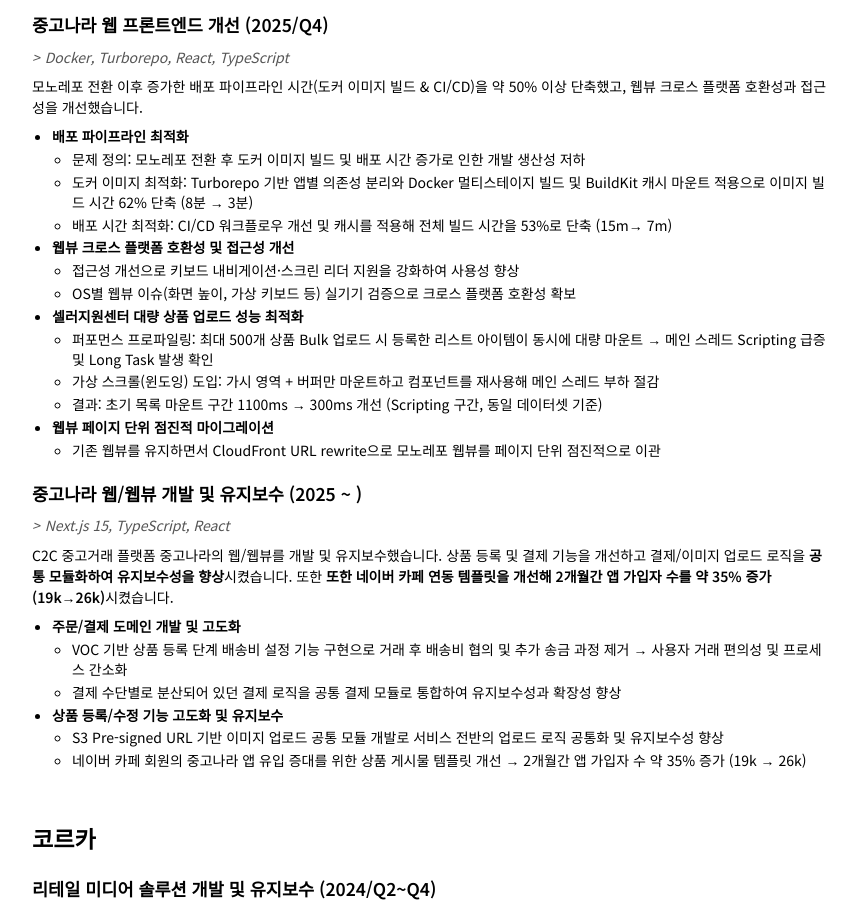
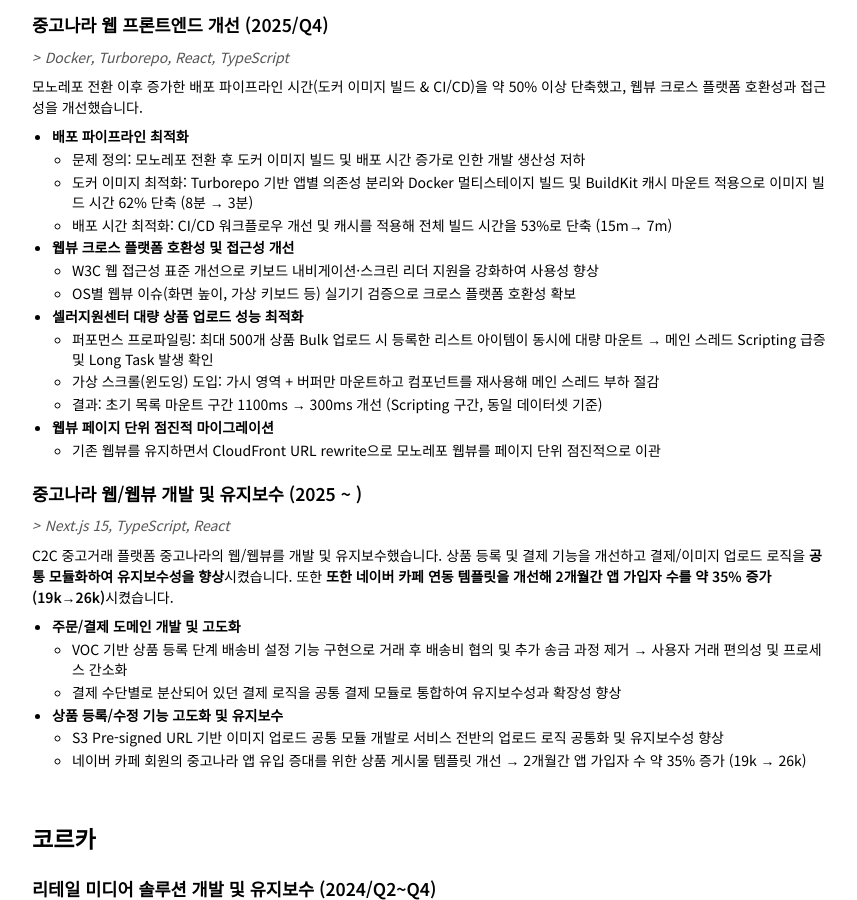
Before and after one commit to ghost-redo/ghost-redo.github.io, a Jekyll site: the page built from resume.md, in a window 1280 px wide and 900 px high, scrolled down 1837 px. Shown: the whole window, without its empty margins (209-1066 px from the left). Built offline with Jekyll 4.4.1, drawn with Linux system fonts in a browser that asks for light colours; some web fonts are replaced.

Commit message:
Update resume.md

```diff
--- a/resume.md
+++ b/resume.md
@@ -101,7 +101,7 @@ AI 기반 B2B SaaS 광고/추천 솔루션 초기 스타트업
   - 도커 이미지 최적화: Turborepo 기반 앱별 의존성 분리와 Docker 멀티스테이지 빌드 및 BuildKit 캐시 마운트 적용으로 이미지 빌드 시간 62% 단축 (8분 → 3분)
   - 배포 시간 최적화: CI/CD 워크플로우 개선 및 캐시를 적용해 전체 빌드 시간을 53%로 단축 (15m→ 7m)
 - **웹뷰 크로스 플랫폼 호환성 및 접근성 개선**
-  - 접근성 개선으로 키보드 내비게이션·스크린 리더 지원을 강화하여 사용성 향상
+  - W3C 웹 접근성 표준 개선으로 키보드 내비게이션·스크린 리더 지원을 강화하여 사용성 향상
   - OS별 웹뷰 이슈(화면 높이, 가상 키보드 등) 실기기 검증으로 크로스 플랫폼 호환성 확보
 - **셀러지원센터 대량 상품 업로드 성능 최적화**
   - 퍼포먼스 프로파일링: 최대 500개 상품 Bulk 업로드 시 등록한 리스트 아이템이 동시에 대량 마운트 → 메인 스레드 Scripting 급증 및 Long Task 발생 확인
```
